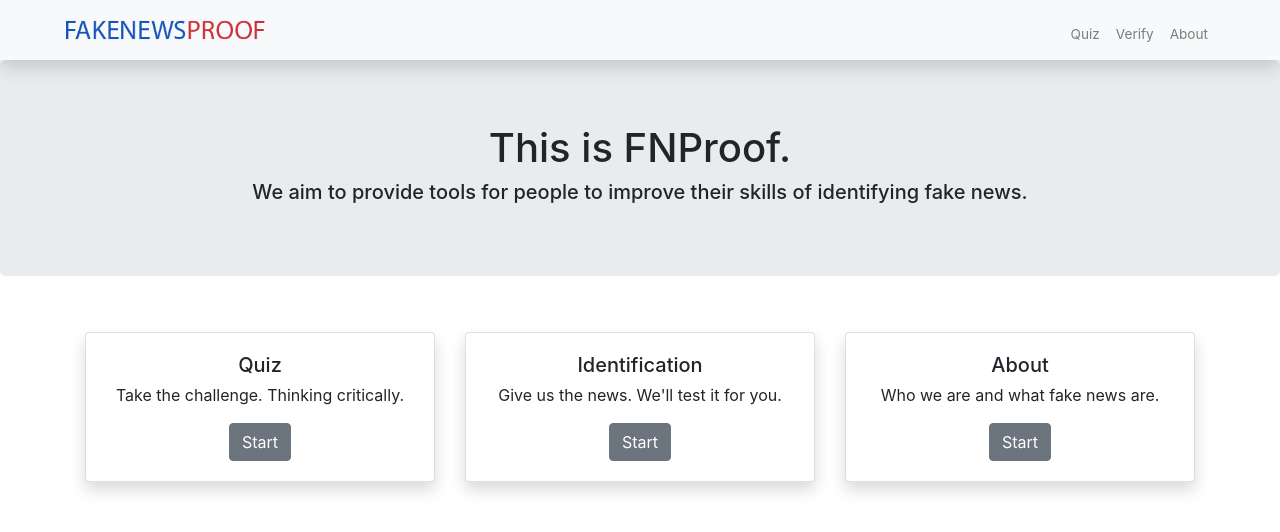
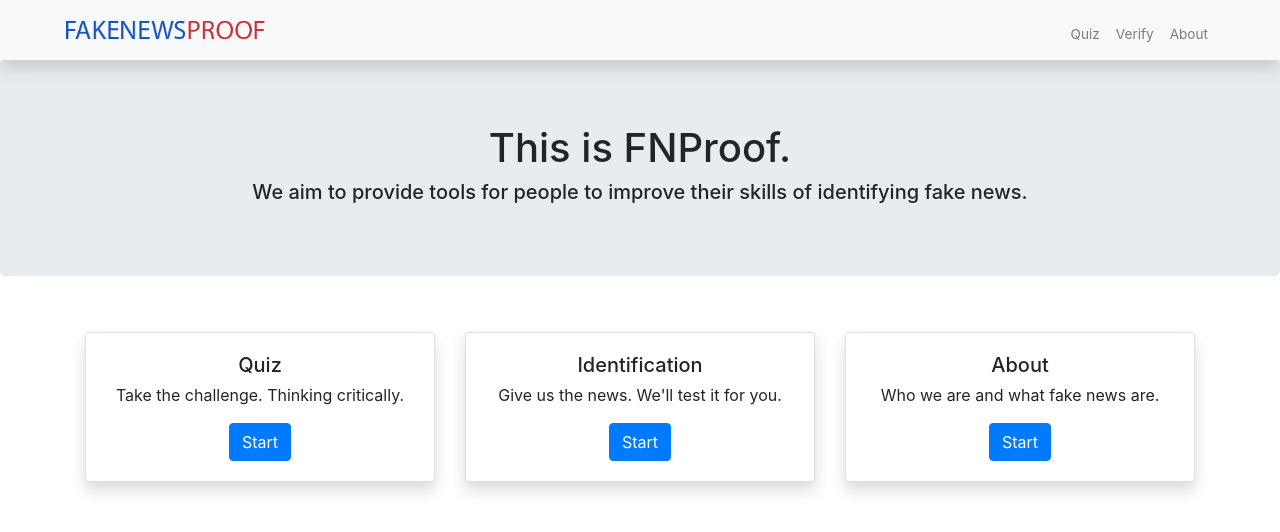
Before and after one commit to ashgarr/fn-react, a React (Create React App) app: page / in a window 1280 px wide. Shown: the top 532 px of the page. Built offline with nearby package versions, Linux system fonts and the light colour scheme.

Commit message:
change button color

```diff
--- a/src/App.js
+++ b/src/App.js
@@ -61,7 +61,7 @@ class App extends React.Component {
                   </p>
                   <a
                     href="https://github.com"
-                    class="btn btn-secondary"
+                    class="btn btn-primary"
                   >Start</a
                   >
                 </div>
@@ -77,7 +77,7 @@ class App extends React.Component {
                   </p>
                   <a
                     href="https://github.com"
-                    class="btn btn-secondary"
+                    class="btn btn-primary"
                   >Start</a
                   >
                 </div>
@@ -110,7 +110,7 @@ class App extends React.Component {
                   </p>
                   <a
                     href="https://github.com"
-                    class="btn btn-secondary"
+                    class="btn btn-primary"
                   >Start</a
                   >
                 </div>
```
